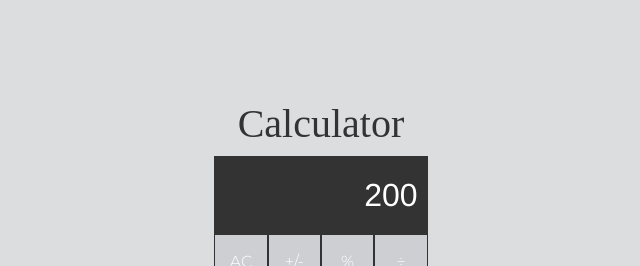
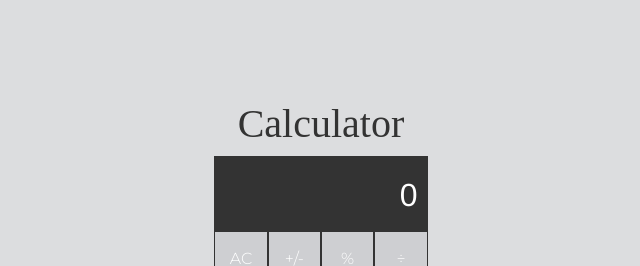
Before and after one commit to EddFab/Calculator, a Vue app: page / in a window 1280 px wide. Shown: the top 266 px of the page, without its empty margins (319-959 px from the left). Built offline with nearby package versions, Linux system fonts and the light colour scheme; a web font is replaced by a local one.

Commit message:
Update Calculator.vue

```diff
--- a/src/components/Calculator.vue
+++ b/src/components/Calculator.vue
@@ -59,8 +59,9 @@
 export default {
   data() {
     return {
+      signal: null,
       previous: null,
-      current: '200',
+      current: '',
       operator: null,
       operatorClicked: false,
     }
@@ -82,11 +83,13 @@ export default {
     },
     append(number) {
       //IF THE VALUE IS ALREADY 0 && THE USER IS ADDING ZEROES
-      if (this.current === '' && number === '0') {
+      if (this.current == 0 || !this.current) {
         this.current = '';
-      } else if(this.operatorClicked){
-        this.current='';
-        this.operatorClicked =false;
+      }
+      //IF ANY OPERATOR BUTTON HAS BEEN CLICKED
+      else if (this.operatorClicked) {
+        this.current = '';
+        this.operatorClicked = false;
       }
       this.current = `${this.current}${number}`;
 
@@ -99,21 +102,34 @@ export default {
     setPrevious() {
       this.previous = this.current;
       this.operatorClicked = true;
+      this.current = this.signal;
     },
     divide() {
+      this.signal = '/';
       this.setPrevious();
+      this.operator = (a, b) => b / a;
     },
     times() {
+      this.signal = 'x';
       this.setPrevious();
+      this.operator = (a, b) => b * a;
     },
     minus() {
+      this.signal = '-';
       this.setPrevious();
+      this.operator = (a, b) => b - a;
     },
     add() {
+      this.signal = '+';
       this.setPrevious();
+      this.operator = (a, b) => b + a;
     },
     equal() {
-      this.setPrevious();
+      this.current = `${this.operator(
+        parseFloat(this.current),
+        parseFloat(this.previous)
+      )}`;
+      this.previous = null;
     }
   }
 }
@@ -124,6 +140,7 @@ export default {
 .display-box {
   background-color: #333;
   padding: 20px 10px;
+  height: 75px;
 }
 
 .h100 {
```
